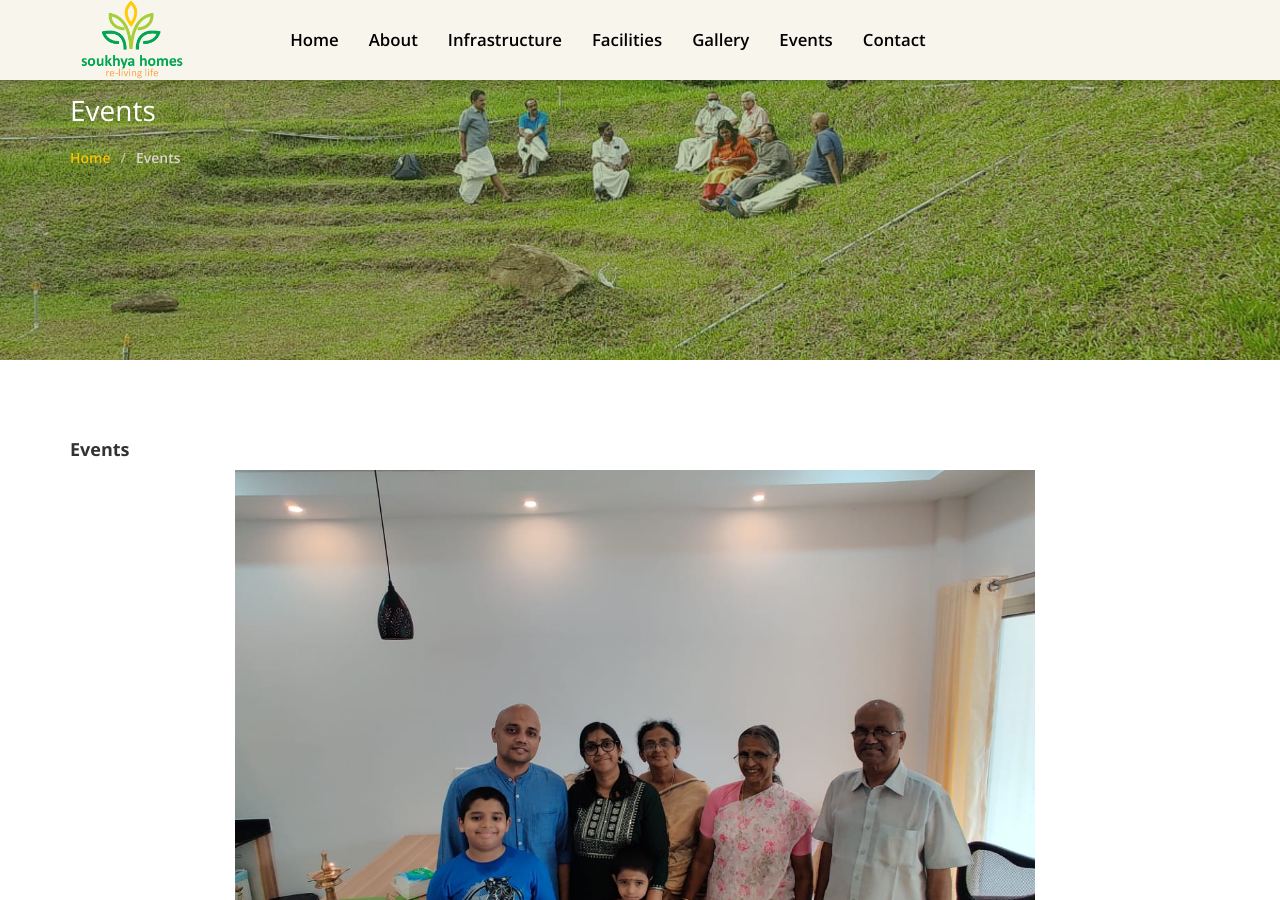
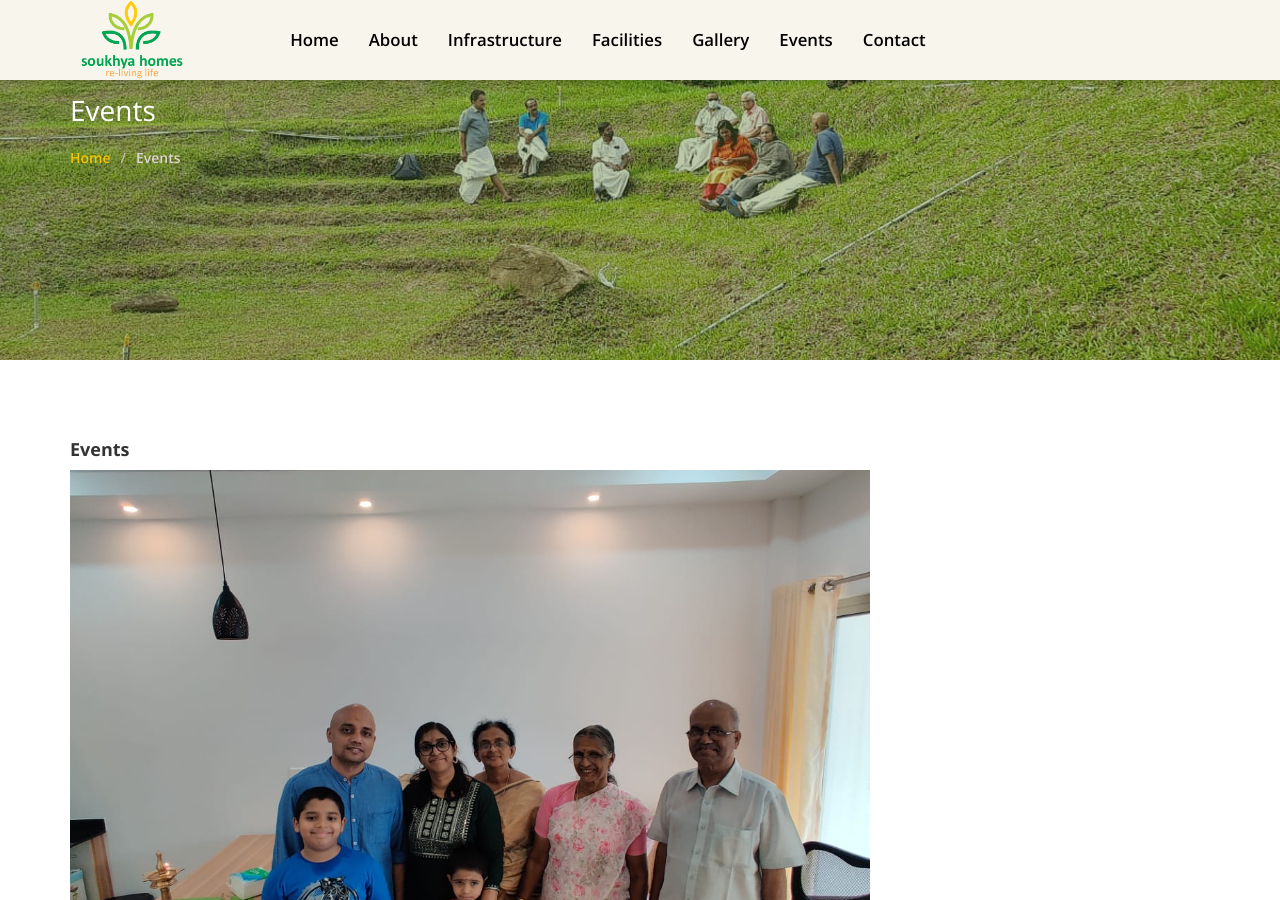
Before and after one commit to soukhyahomes/soukhyahomes.github.io, a Jekyll site: the page built from events.md, in a window 1280 px wide and 900 px high. Built offline with Jekyll 4.4.1, drawn with Linux system fonts in a browser that asks for light colours; nearby versions of some CDN libraries.

Commit message:
Update events.html

```diff
--- a/_layouts/events.html
+++ b/_layouts/events.html
@@ -42,7 +42,7 @@
                   <!--<p1>Under Progress ...!!!</p1>-->
                   <!-- <h4><b>FEEDBACK</b></h4> -->
 
-                  <div style="padding-left:165px">
+                  <!-- <div style="padding-left:165px"> -->
                     <div class="gallery">
                       <a target="_blank">
                         <img src="\assets\img\Soukhya_homes_gallery (2).jpg" class="centre" alt="norway" width="800" height="600">
```
